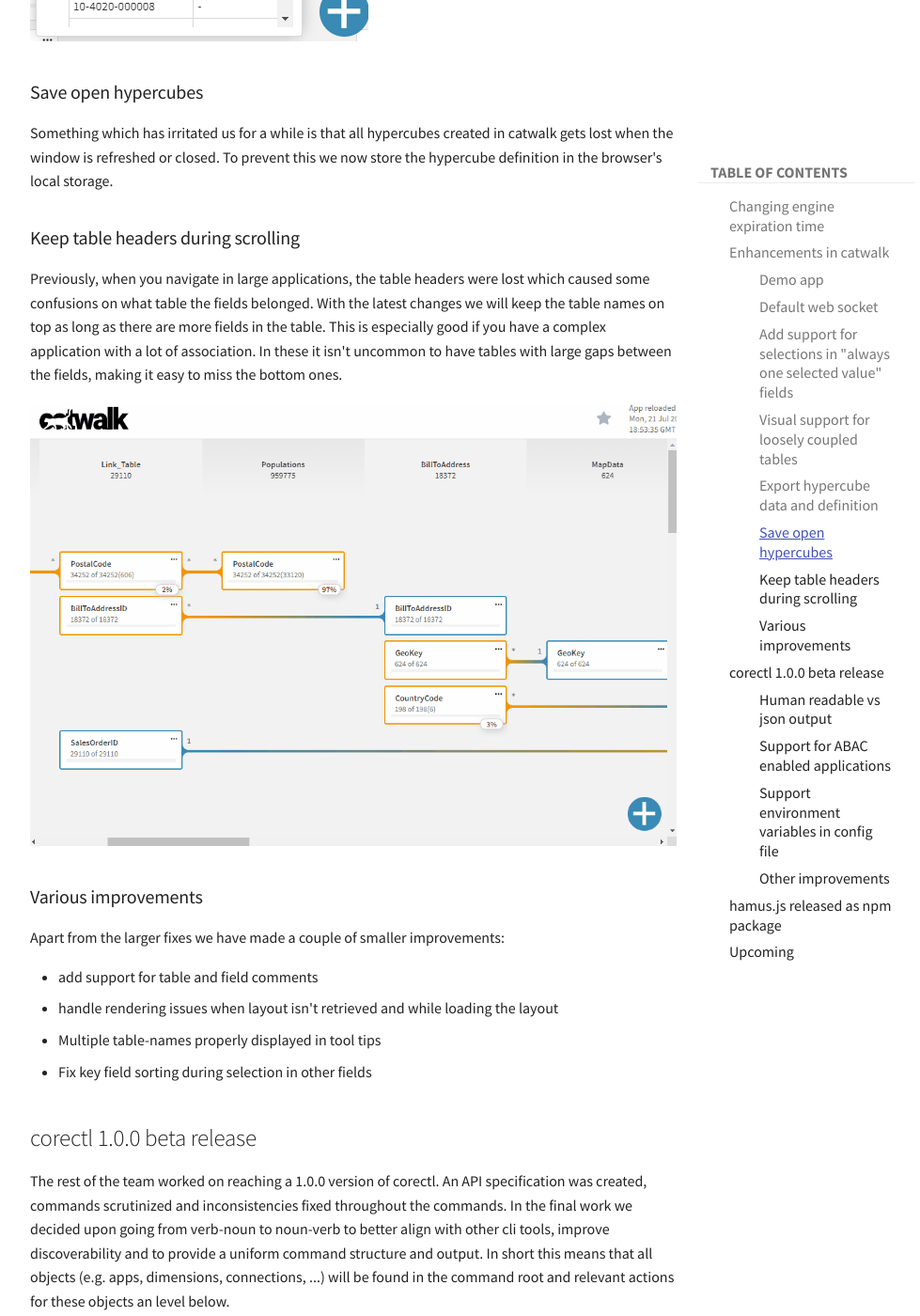
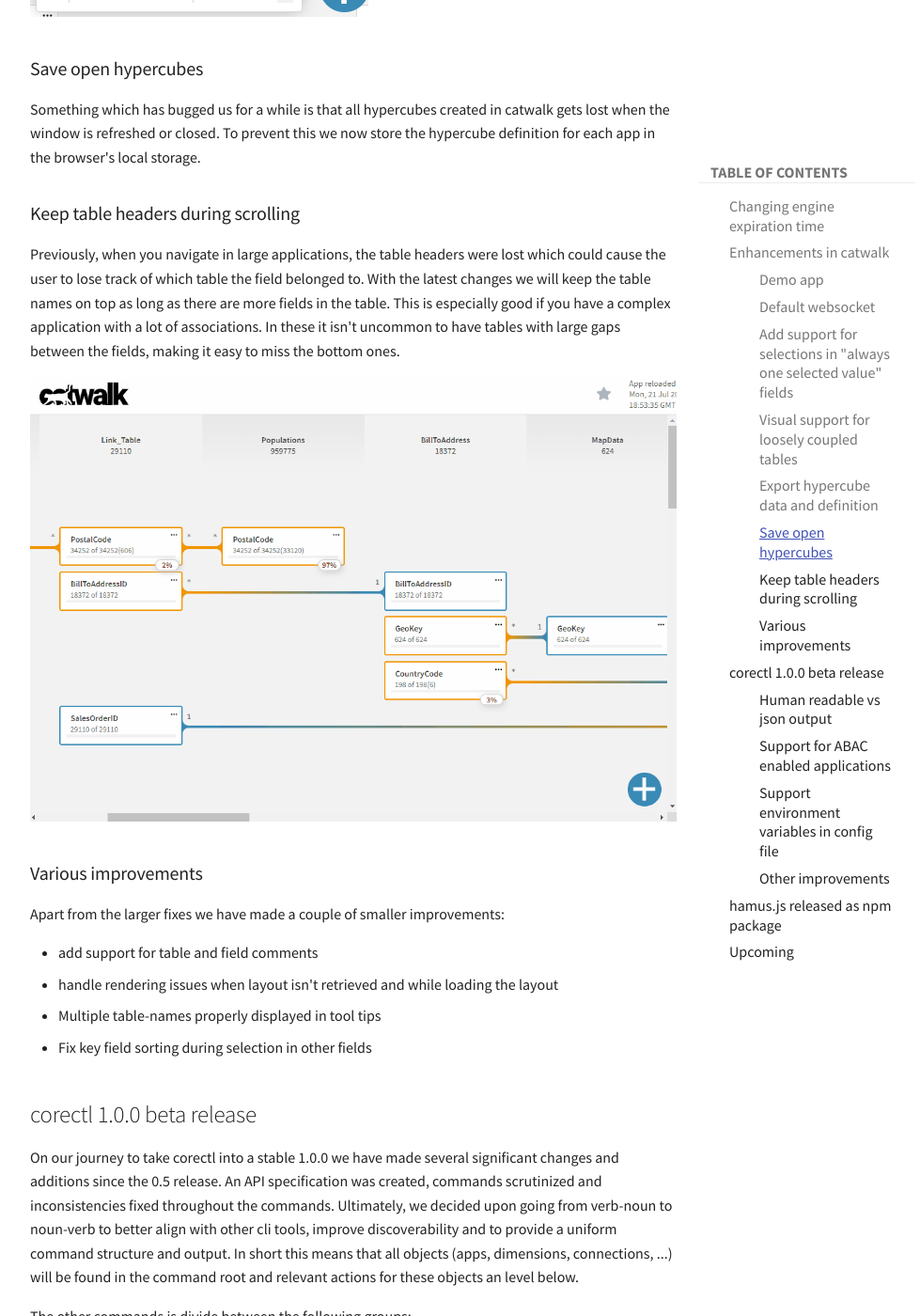
Before and after one commit to qlik-oss/core-website, an MkDocs documentation site: the page built from docs/updates/2019-04.md, in a window 1280 px wide and 1400 px high, scrolled down 3170 px. Shown: the whole window at 94% size, without its empty margins (264-1243 px from the left). Built offline with MkDocs 1.6.1 and Material for MkDocs 9.7.7, drawn with Linux system fonts in a browser that asks for light colours; comment, search, counter and statistics services are not loaded; some of the changed text lies outside the part shown.

Commit message:
More review comments (thank you!)

```diff
--- a/docs/updates/2019-04.md
+++ b/docs/updates/2019-04.md
@@ -10,17 +10,17 @@
 ### Demo app
 
 Looking at the visitor statistics we could see that a lot of people opened and left catwalk without opening a Qlik
-application. One possible explanation to the behavior could be a curiosity around the tool and its capabilities but
-lacking a running engine or a configured Qlik Sense Enterprise prevented further exploring. To mitigate this we have
-have added a
+application. One possible explanation to this behavior is that these visitors are curious about the tool but lacking
+a running engine or a configured Qlik Sense Enterprise prevented them from further exploring. To mitigate this we have
+added a
 [demo app](https://catwalk.core.qlik.com/?engine_url=wss://apps.core.qlik.com/app/doc/01775889-c700-413f-9b0e-6ba1837c52b0/)
 which can be used as an introduction to the tool and is automatically loaded if no engine URL is specified.
 
-### Default web socket
+### Default websocket
 
 If you are mainly working with one engine instance, using the new default socket connection feature might be of use.
-By clicking on the star, top right in catwalk, the current web socket will be stored in the browser's local storage and
-used in coming catwalk sessions.
+By clicking on the star, top right in catwalk, the current websocket will be stored in the browser's local storage and
+used in future catwalk sessions.
 
 ![screenshot](../images/catwalk-default-websocket.png)
 
@@ -33,30 +33,30 @@
 
 ### Visual support for loosely coupled tables
 
-We have added support for loosely couple tables, i.e. tables with a circular reference. Normally this is not intended in
+We have added support for loosely couple tables (tables with a circular reference). Normally this is not intended in
 a data model and catwalk will help out by marking the involved fields with a dashed red line.
 
 ![screenshot](../images/catwalk-circular-reference.png)
 
 ### Export hypercube data and definition
 
-In one of the incoming feature requests there was an expressed need for exporting hypercube data. It sounded like an
-interesting features so we decided to build support for it but also offer a way to export the hypercube definition to
-Clipboard. Both features can be found in the new icons top right in open hypercubes.
+In one of the feature requests there was an expressed need for exporting hypercube data. It sounded like an
+interesting feature so we decided to build support for it but also offer a way to export the hypercube definition to
+clipboard. Both features can be found in the hypercube toolbar.
 
 ![screenshot](../images/catwalk-export-hypercube.png)
 
 ### Save open hypercubes
 
-Something which has irritated us for a while is that all hypercubes created in catwalk gets lost when the window is
-refreshed or closed. To prevent this we now store the hypercube definition in the browser's local storage.
+Something which has bugged us for a while is that all hypercubes created in catwalk gets lost when the window is
+refreshed or closed. To prevent this we now store the hypercube definition for each app in the browser's local storage.
 
 ### Keep table headers during scrolling
 
-Previously, when you navigate in large applications, the table headers were lost which caused some confusions on what
-table the fields belonged. With the latest changes we will keep the table names on top as long as there are more fields
-in the table. This is especially good if you have a complex application with a lot of association. In these it isn't
-uncommon to have tables with large gaps between the fields, making it easy to miss the bottom ones.
+Previously, when you navigate in large applications, the table headers were lost which could cause the user to lose
+track of which table the field belonged to. With the latest changes we will keep the table names on top as long as there
+are more fields in the table. This is especially good if you have a complex application with a lot of associations. In
+these it isn't uncommon to have tables with large gaps between the fields, making it easy to miss the bottom ones.
 
 ![screenshot](../images/catwalk-scrolling-headers.gif)
 
@@ -71,11 +71,11 @@
 
 ## corectl 1.0.0 beta release
 
-The rest of the team worked on reaching a 1.0.0 version of corectl. An API specification was created, commands
-scrutinized and inconsistencies fixed throughout the commands. In the final work we decided upon going from verb-noun to
-noun-verb to better align with other cli tools, improve discoverability and to provide a uniform command structure and
-output. In short this means that all objects (e.g. apps, dimensions, connections, ...) will be found in the command root
-and relevant actions for these objects an level below.
+On our journey to take corectl into a stable 1.0.0 we have made several significant changes and additions since the 0.5
+release. An API specification was created, commands scrutinized and inconsistencies fixed throughout the commands.
+Ultimately, we decided upon going from verb-noun to noun-verb to better align with other cli tools, improve
+discoverability and to provide a uniform command structure and output. In short this means that all objects (apps,
+dimensions, connections, ...) will be found in the command root and relevant actions for these objects an level below.
 
 The other commands is divide between the following groups:
 
```
